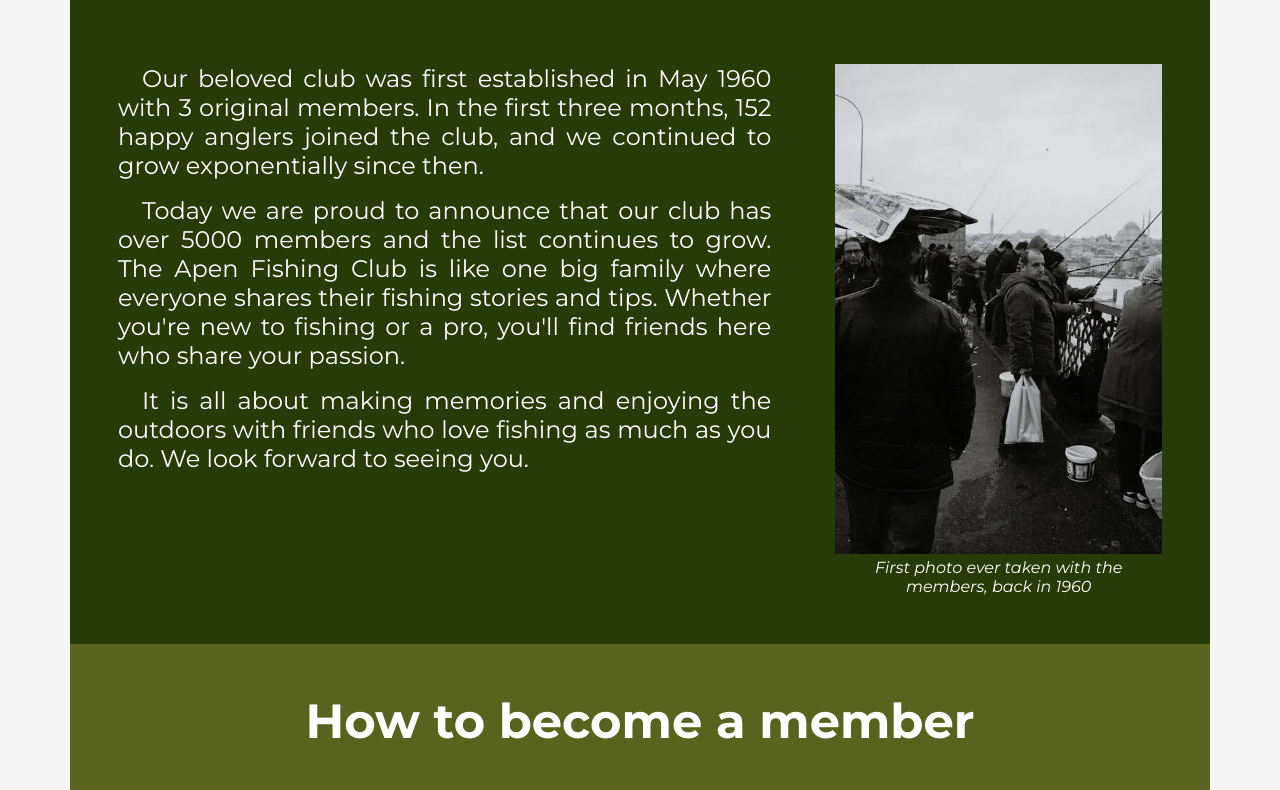
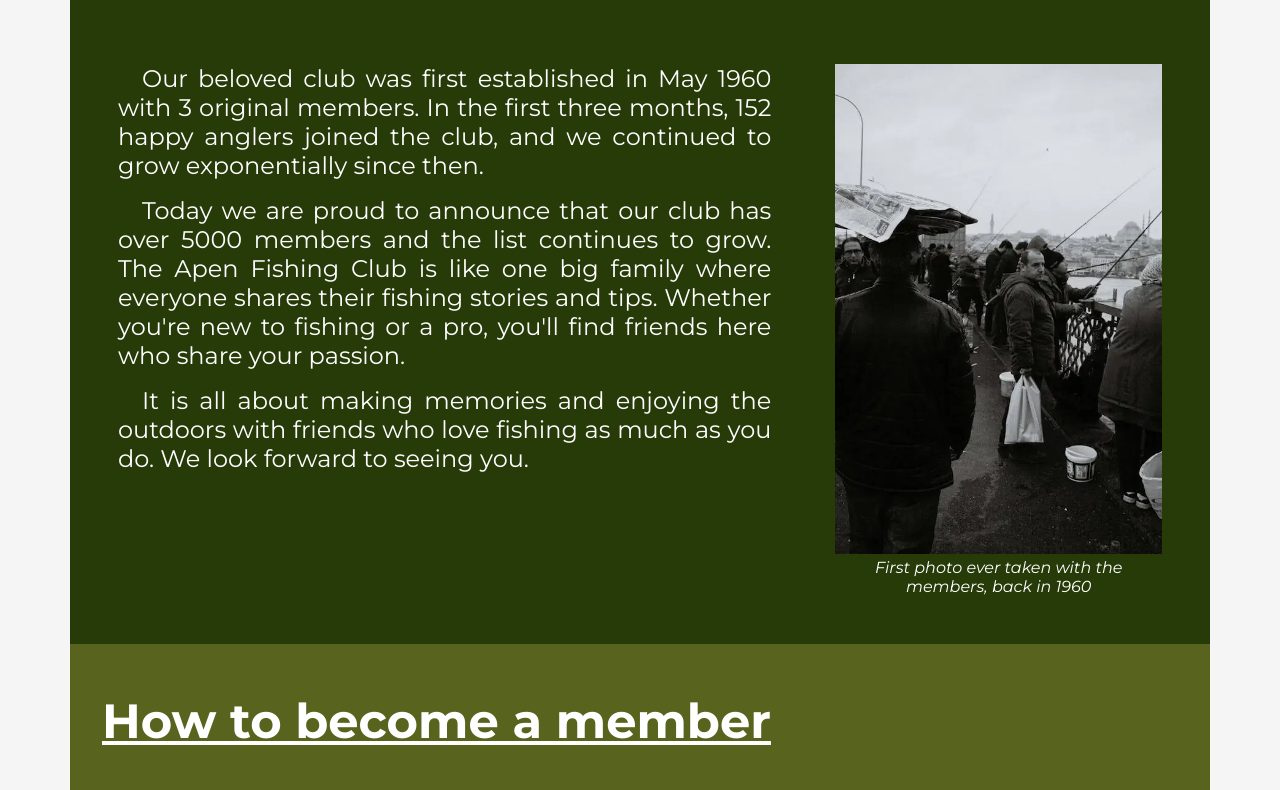
Before and after one commit to zioan/pp1-fishing-club, a plain HTML site: page index.html in a window 1280 px wide. Shown: the part 664-1454 px from the top of the page. Drawn offline with Linux system fonts and the light colour scheme.

Commit message:
change h2 text alignment and decoration

```diff
--- a/assets/css/style.css
+++ b/assets/css/style.css
@@ -52,6 +52,7 @@ h1 {
 
 h2 {
   margin: 2rem 0 1.5rem 0;
+  text-decoration: underline;
   text-align: center;
 }
 
@@ -261,6 +262,7 @@ blockquote footer {
   h2 {
     font-size: 3rem;
     margin-bottom: 2rem;
+    text-align: left;
   }
 
   p {
```
